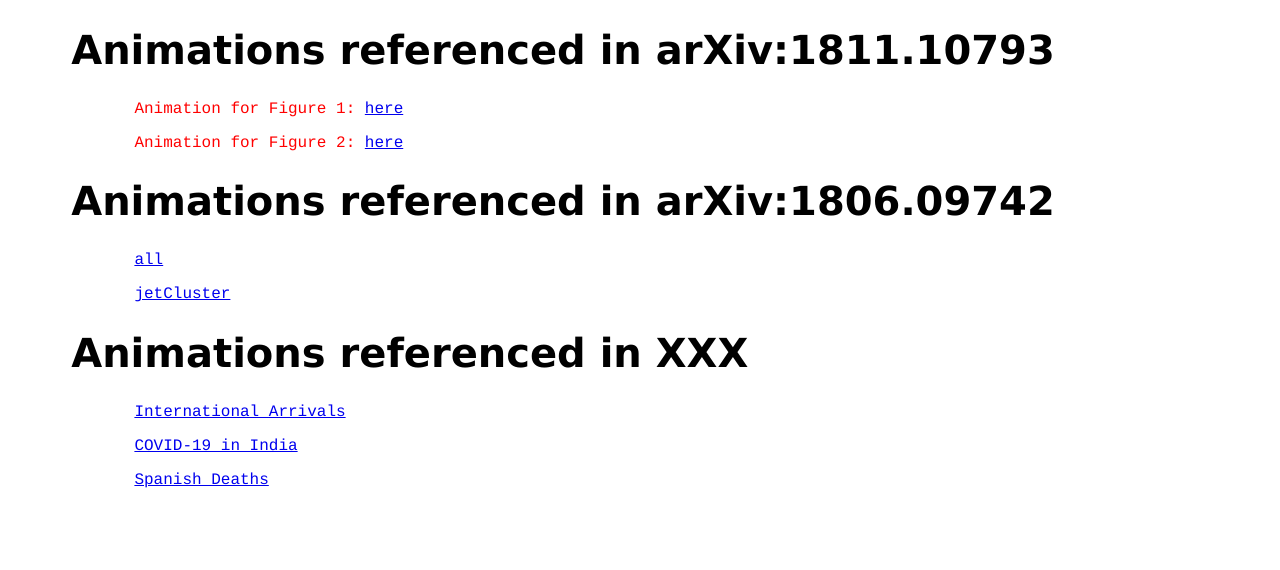
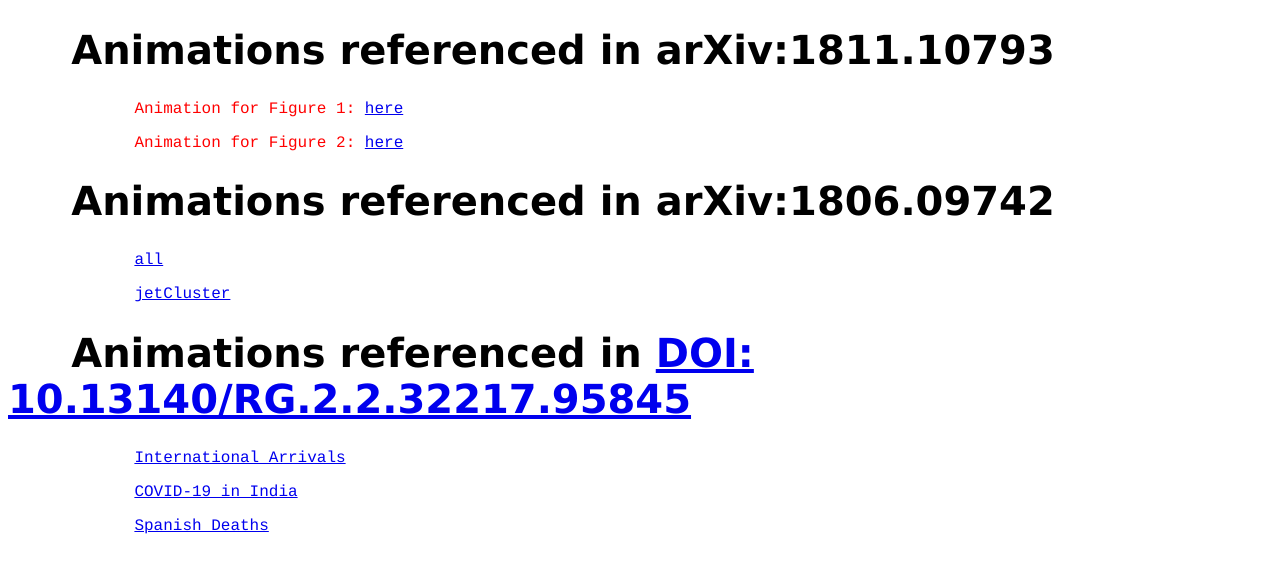
Before and after one commit to uschiLaa/animations, a plain HTML site: page index.html in a window 1280 px wide. Drawn offline with Linux system fonts and the light colour scheme.

Commit message:
Updated subheader

```diff
--- a/index.html
+++ b/index.html
@@ -26,7 +26,7 @@ p  {
 <p>     <a href=pdfsense1.html>all</a></p>
 <p>     <a href=pdfsense2.html>jetCluster</a></p>
 
-<h1>  Animations referenced in XXX</h1>
+<h1>  Animations referenced in <a href="https://www.researchgate.net/deref/http%3A%2F%2Fdx.doi.org%2F10.13140%2FRG.2.2.32217.95845">DOI: 10.13140/RG.2.2.32217.95845</a> </h1>
 <p>     <a href=composits1.html>International Arrivals</a></p>
 <p>     <a href=composits2.html>COVID-19 in India</a></p>
 <p>     <a href=composits3.html>Spanish Deaths</a></p>
```
